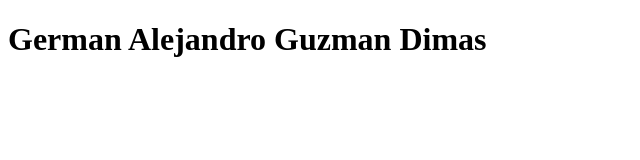
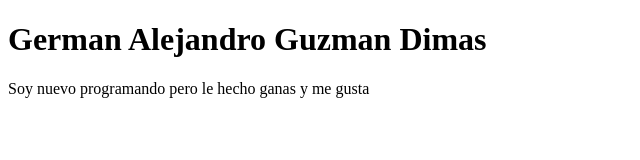
Before and after one commit to GermanAleGD/PRUBA_Seminario, a plain HTML site: page index.html in a window 1280 px wide. Shown: the whole page, without its empty margins (0-640 px from the left). Drawn offline with Linux system fonts and the light colour scheme.

Commit message:
Agregre mi descripcion personal

```diff
--- a/index.html
+++ b/index.html
@@ -8,5 +8,6 @@
 </head>
 <body>
     <h1>German Alejandro Guzman Dimas</h1>
+    <p>Soy nuevo programando pero le hecho ganas y me gusta</p>
 </body>
 </html>
```
